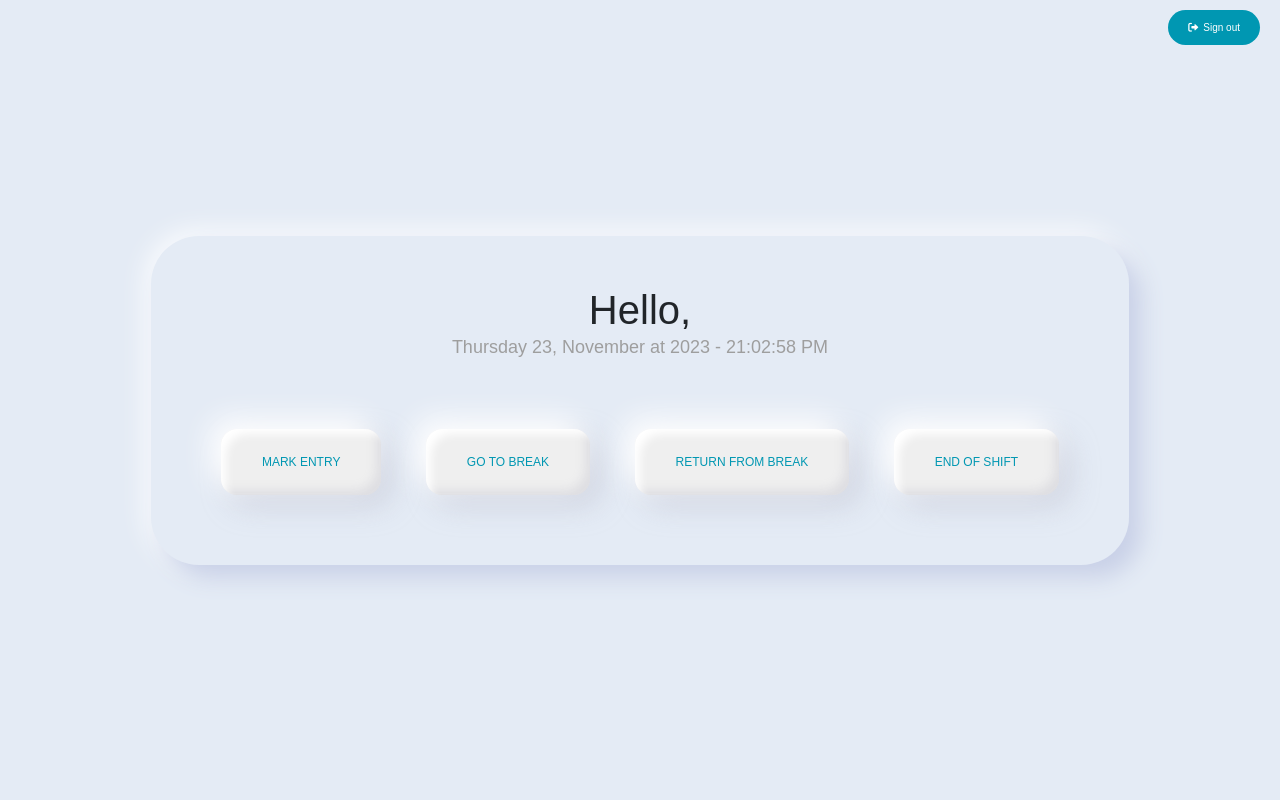
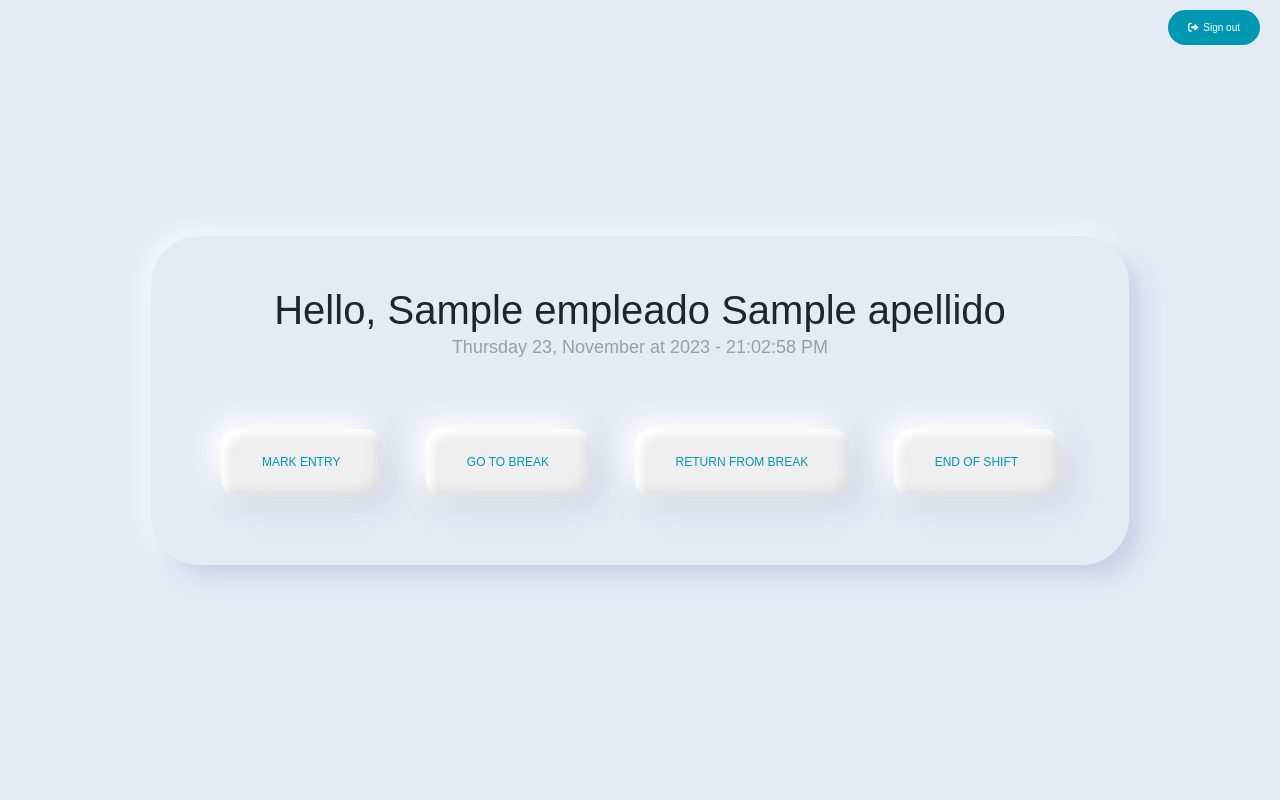
Before and after one commit to dev-mariart/LogOPs, a Flask app: page /dashboard/1 in a window 1280 px wide. Run offline with Flask 3, Linux system fonts and the light colour scheme; the visitor is signed in with stand-in values (Sample User, id 1); a database or web service that is not in the repository returns one stand-in record (values such as "Sample title"); some libraries are stand-ins or nearby versions.

Commit message:
first commit

```diff
--- a/app.py
+++ b/app.py
@@ -4,9 +4,9 @@
 from functools import wraps
 
 app = Flask(__name__)
-app.secret_key = "your_secret_key"
+app.secret_key = "tu_clave_secreta"  # Cambia esto por una clave secreta segura
 
-
+# Configuración de la conexión a la base de datos
 conn = psycopg2.connect(
     database="logOps_db",
     user="postgres",
@@ -15,7 +15,7 @@
     port="5432"
 )
 
-
+# Decorador para verificar la autenticación
 def login_required(f):
     @wraps(f)
     def decorated_function(*args, **kwargs):
@@ -30,74 +30,74 @@
 
     if request.method == "POST":
         try:
-            employee_number = int(request.form["employee_number"])
+            numero_empleado = int(request.form["employee_number"])
             password = request.form["password"]
 
             cur = conn.cursor()
-            cur.execute("SELECT employee_number, name, last_name FROM employees WHERE employee_number = %s", (employee_number,))
-            user = cur.fetchone()
+            cur.execute("SELECT numero_empleado, nombre, apellido FROM empleados WHERE numero_empleado = %s", (numero_empleado,))
+            usuario = cur.fetchone()
             cur.close()
 
-            if user and str(user[0]) == password:
+            if usuario and str(usuario[0]) == password:
                 session['logged_in'] = True
-                session['user_id'] = employee_number
-                return redirect(url_for("dashboard", employee_number=employee_number))
+                session['user_id'] = numero_empleado
+                return redirect(url_for("dashboard", numero_empleado=numero_empleado))
             else:
-                error = "Incorrect credentials. Please try again."
+                error = "Los datos son incorrectos. Por favor, inténtelo de nuevo."
         except ValueError:
-            error = "Employee number should be a number."
+            error = "El número de empleado debe ser un número."
 
     return render_template("login.html", error=error)
 
-@app.route("/dashboard/<int:employee_number>")
+@app.route("/dashboard/<int:numero_empleado>")
 @login_required
-def dashboard(employee_number):
+def dashboard(numero_empleado):
     cur = conn.cursor()
-    cur.execute("SELECT name, last_name FROM employees WHERE employee_number = %s", (employee_number,))
-    employee_info = cur.fetchone()
+    cur.execute("SELECT nombre, apellido FROM empleados WHERE numero_empleado = %s", (numero_empleado,))
+    empleado_info = cur.fetchone()
     cur.close()
 
-    if employee_info:
-        name, last_name = employee_info
-        return render_template("dashboard.html", name=name, last_name=last_name, employee_number=employee_number)
+    if empleado_info:
+        nombre, apellido = empleado_info
+        return render_template("dashboard.html", nombre=nombre, apellido=apellido, numero_empleado=numero_empleado)
     else:
-        return "Error: Employee information not found."
+        return "Error: Información del empleado no encontrada."
 
 @app.route("/logout", methods=["GET"])
 def logout():
     session.clear()
     return redirect(url_for("login"))
 
-@app.route("/mark/<int:employee_number>/<mark_type>", methods=["POST"])
+@app.route("/marcar/<int:numero_empleado>/<tipo_marca>", methods=["POST"])
 @login_required
-def mark(employee_number, mark_type):
+def marcar(numero_empleado, tipo_marca):
     try:
+        # Verifica si ya existe una marca para el tipo y el empleado en el día actual
+        cur = conn.cursor()
+        cur.execute("SELECT COUNT(*) FROM marcas_horario WHERE numero_empleado = %s AND tipo_marca = %s AND timestamp::date = %s",
+                    (numero_empleado, tipo_marca, date.today()))
+        marca_existente = cur.fetchone()[0]
+        cur.close()
+
+        if marca_existente > 0:
+            mensaje_error = "Ya has marcado hoy."
+            return jsonify({"error": mensaje_error}), 400
+
+        data = request.get_json()
+        fecha_hora_marca = data.get("fecha_hora_marca")
+        fecha_marca = fecha_hora_marca.split()[0]
+        hora_marca = fecha_hora_marca.split()[1]
 
         cur = conn.cursor()
-        cur.execute("SELECT COUNT(*) FROM time_marks WHERE employee_number = %s AND mark_type = %s AND timestamp::date = %s",
-                    (employee_number, mark_type, date.today()))
-        existing_mark = cur.fetchone()[0]
-        cur.close()
-
-        if existing_mark > 0:
-            error_message = "You have already marked today."
-            return jsonify({"error": error_message}), 400
-
-        data = request.get_json()
-        mark_datetime = data.get("mark_datetime")
-        mark_date = mark_datetime.split()[0]
-        mark_time = mark_datetime.split()[1]
-
-        cur = conn.cursor()
-        cur.execute("INSERT INTO time_marks (employee_number, mark_type, timestamp, mark_time) VALUES (%s, %s, %s, %s)",
-                    (employee_number, mark_type, mark_date, mark_time))
+        cur.execute("INSERT INTO marcas_horario (numero_empleado, tipo_marca, timestamp, hora_marca) VALUES (%s, %s, %s, %s)",
+                    (numero_empleado, tipo_marca, fecha_marca, hora_marca))
         conn.commit()
         cur.close()
 
-        success_message = "Mark registered successfully."
-        return jsonify({"message": success_message}), 200
+        mensaje_exito = "Marca registrada correctamente."
+        return jsonify({"message": mensaje_exito}), 200
     except Exception as e:
-        return jsonify({"error": f"Error while marking: {str(e)}"}), 500
+        return jsonify({"error": f"Error al marcar: {str(e)}"}), 500
 
 
 if __name__ == "__main__":
--- a/templates/login.html
+++ b/templates/login.html
@@ -52,7 +52,7 @@
                 </div>
 
                 <div class="social-icons mt-3">
-                    <a href="https://github.com/tu-usuario-github" target="_blank"><i class="fab fa-github"></i></a> <!-- GitHub link -->
+                    <a href="https://github.com/dev-mariart/LogOps" target="_blank"><i class="fab fa-github"></i></a> <!-- GitHub link -->
                     <a href="https://www.behance.net/tu-usuario-behance" target="_blank"><i class="fab fa-behance"></i></a> <!-- Behance link -->
                 </div>
 
```
Also changed, not shown: static/script.js (line endings or trailing spaces), templates/dashboard.html (line endings or trailing spaces).
